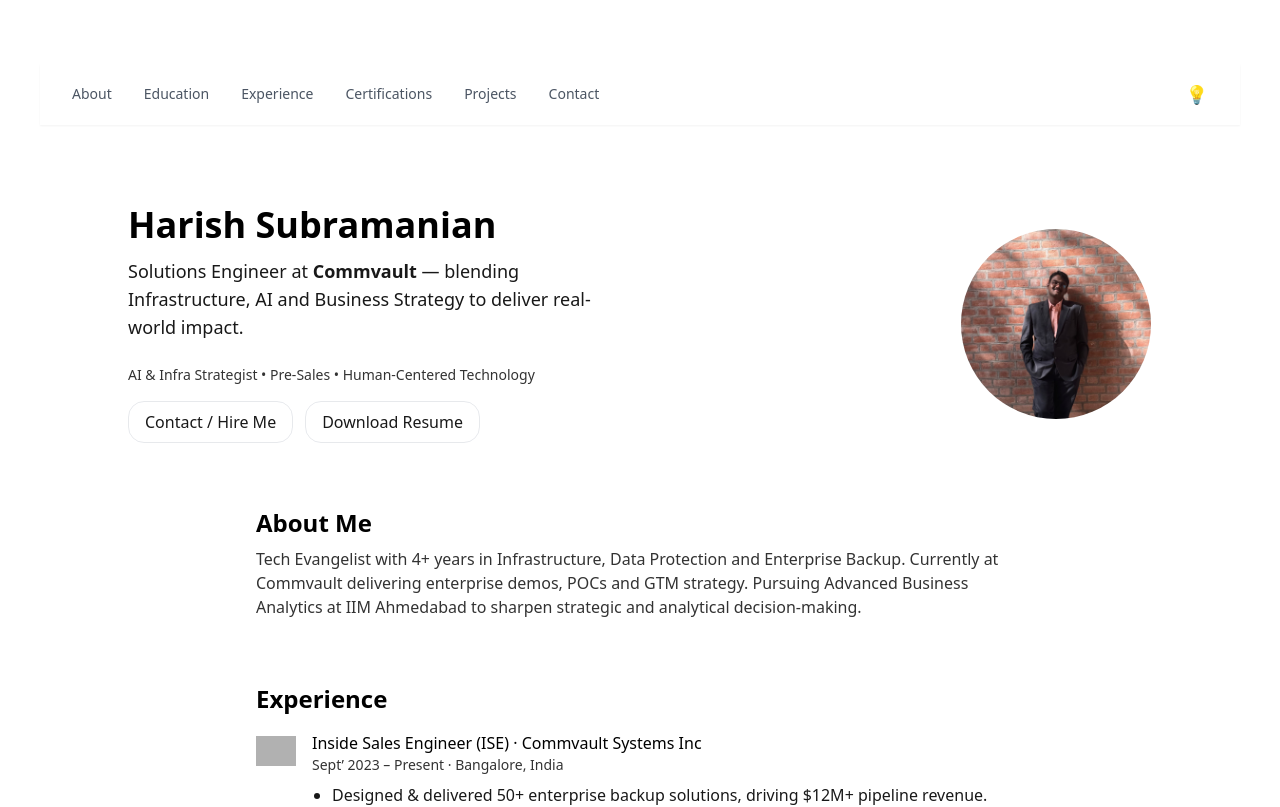
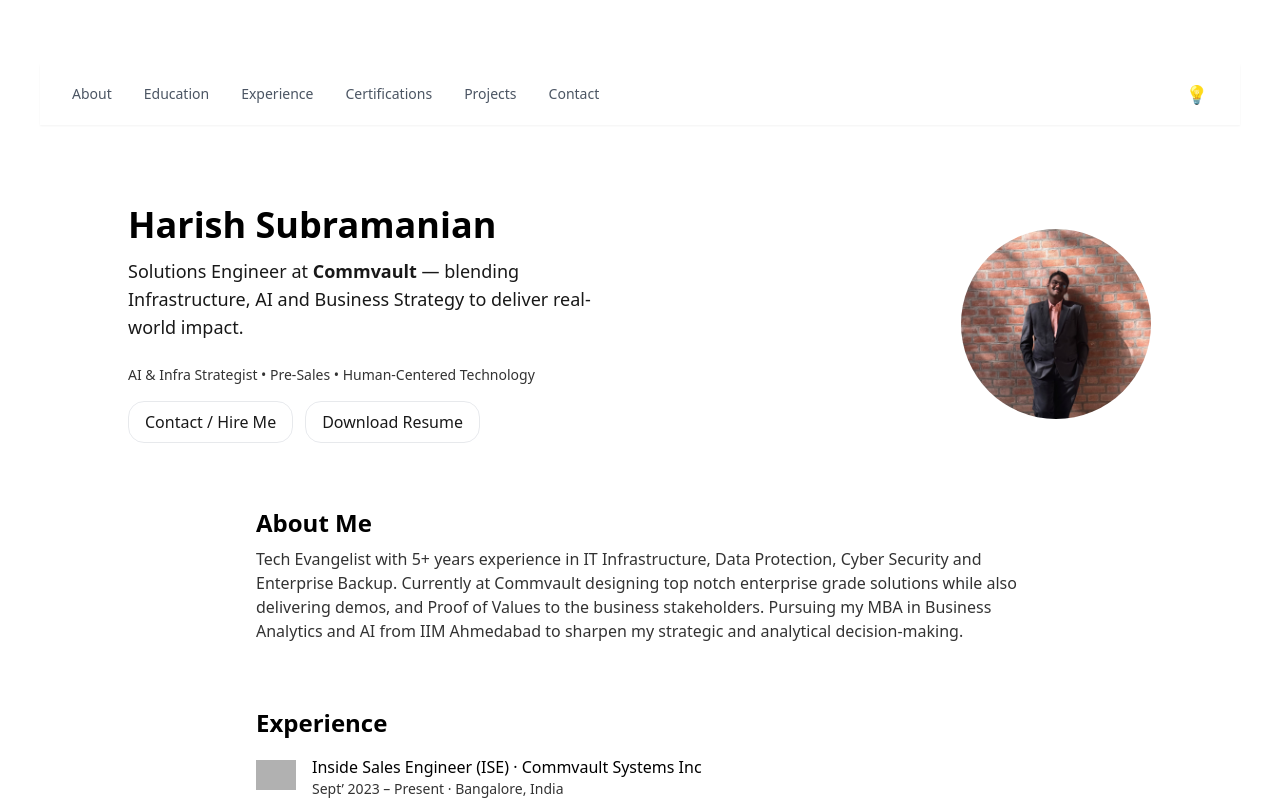
Before and after one commit to HarishS99/harish-portfolio, a Next.js app: page / in a window 1280 px wide. Shown: the top 807 px of the page. Built offline with nearby package versions, Linux system fonts and the light colour scheme; grey boxes are pictures that could not be loaded.

Commit message:
Update About.tsx

```diff
--- a/app/(site)/sections/About.tsx
+++ b/app/(site)/sections/About.tsx
@@ -3,8 +3,8 @@
     <section id="about" className="max-w-3xl mx-auto mt-16 mb-16">
       <h2 className="text-2xl font-semibold mb-2">About Me</h2>
       <p className="opacity-80 mb-4">
-        Tech Evangelist with 4+ years in Infrastructure, Data Protection and Enterprise Backup. Currently at Commvault delivering enterprise demos,
-        POCs and GTM strategy. Pursuing Advanced Business Analytics at IIM Ahmedabad to sharpen strategic and analytical decision-making.
+        Tech Evangelist with 5+ years experience in IT Infrastructure, Data Protection, Cyber Security and Enterprise Backup. Currently at Commvault designing top notch enterprise grade solutions while also delivering demos,
+        and Proof of Values to the business stakeholders. Pursuing my MBA in Business Analytics and AI from IIM Ahmedabad to sharpen my strategic and analytical decision-making.
       </p>
     </section>
   );
```
